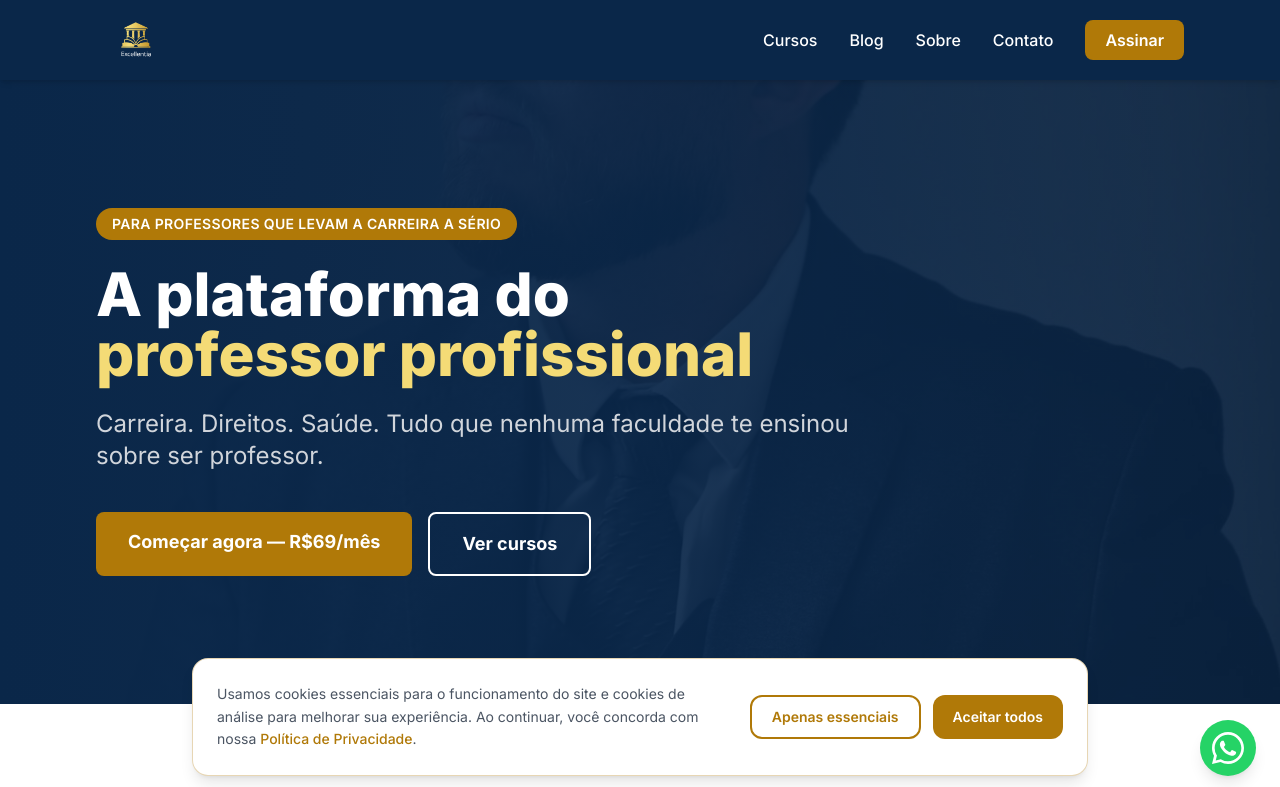
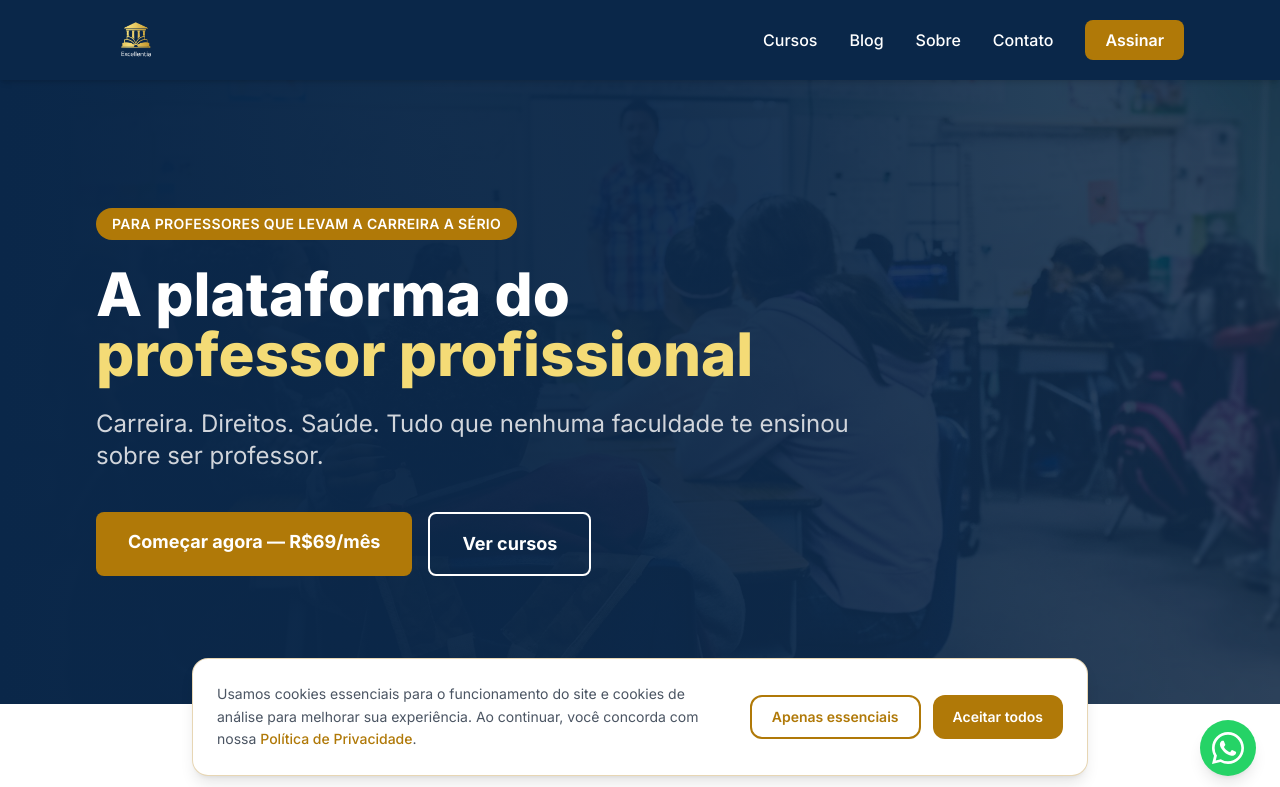
Before and after one commit to CACFLeite/excellentia-site, a Next.js app: page / in a window 1280 px wide. Shown: the top 787 px of the page. Built offline with nearby package versions, Linux system fonts and the light colour scheme.

Commit message:
feat: imagem de fundo hero — professor em sala de aula (Unsplash)

```diff
--- a/src/app/(main)/page.tsx
+++ b/src/app/(main)/page.tsx
@@ -38,7 +38,7 @@ export default function Home() {
         {/* Imagem de fundo com opacidade */}
         <div className="absolute inset-0">
           <Image
-            src="/caio-hero.jpg"
+            src="/hero-bg.jpg"
             alt=""
             fill
             className="object-cover object-center"
```
Also changed, not shown: public/hero-bg.jpg (added).
